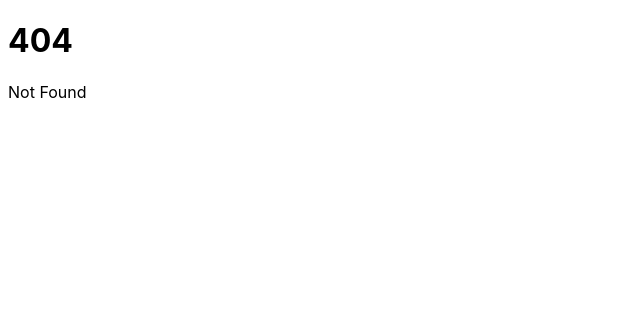
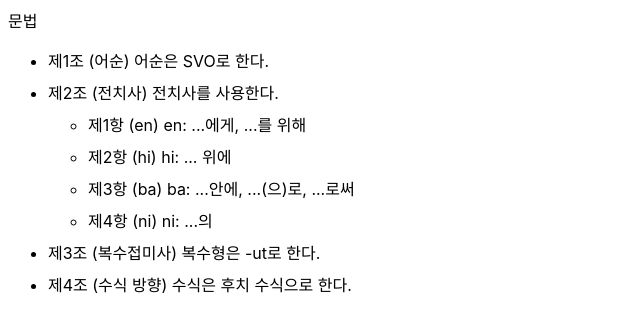
Before and after one commit to zasoque/laul, a SvelteKit app: page /grammar in a window 1280 px wide. Before the commit this address had no page. Shown: the top 332 px of the page, without its empty margins (0-640 px from the left). Built offline with nearby package versions, Linux system fonts and the light colour scheme; a web font is replaced by a local one.

Commit message:
Add grammar rules and styles to +page.svelte

```diff
--- /dev/null
+++ b/src/routes/grammar/+page.svelte
@@ -0,0 +1,22 @@
+문법
+
+<ul>
+  <li>제1조 (어순) 어순은 SVO로 한다.</li>
+  <li>
+    제2조 (전치사) 전치사를 사용한다.
+    <ul>
+      <li>제1항 (en) en: ...에게, ...를 위해</li>
+      <li>제2항 (hi) hi: ... 위에</li>
+      <li>제3항 (ba) ba: ...안에, ...(으)로, ...로써</li>
+      <li>제4항 (ni) ni: ...의</li>
+    </ul>
+  </li>
+  <li>제3조 (복수접미사) 복수형은 -ut로 한다.</li>
+  <li>제4조 (수식 방향) 수식은 후치 수식으로 한다.</li>
+</ul>
+
+<style>
+  li {
+    margin: 8px 0;
+  }
+</style>
```
